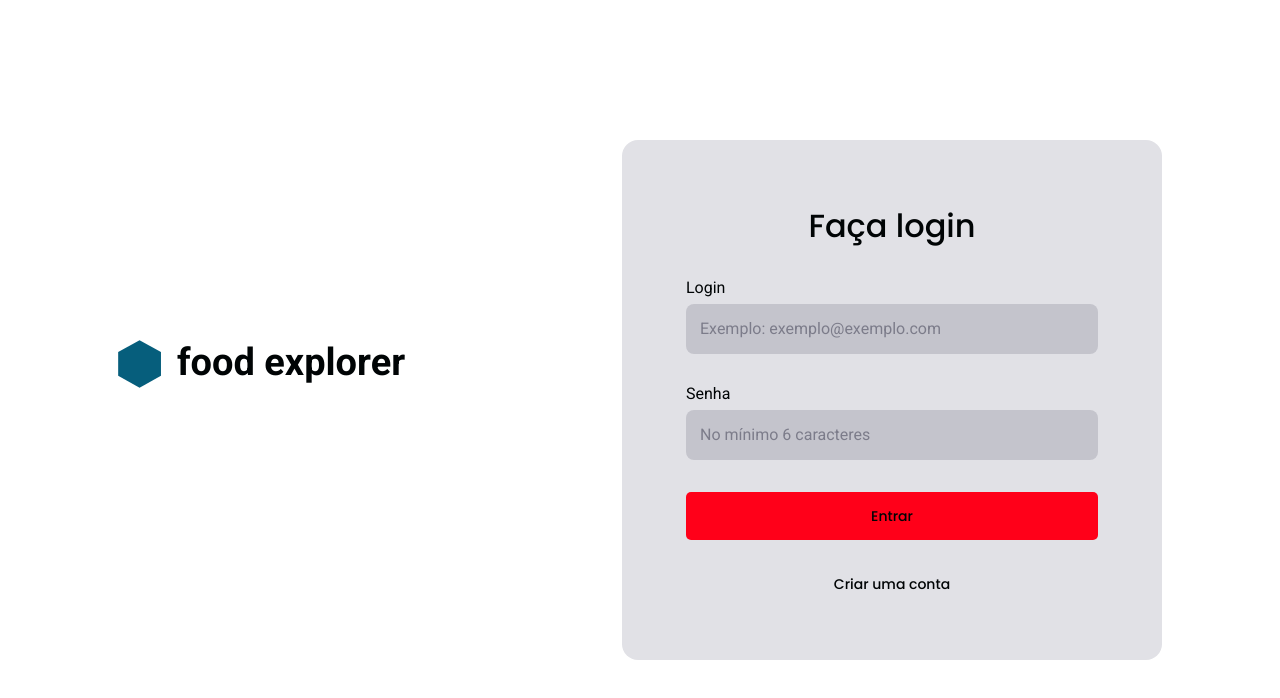
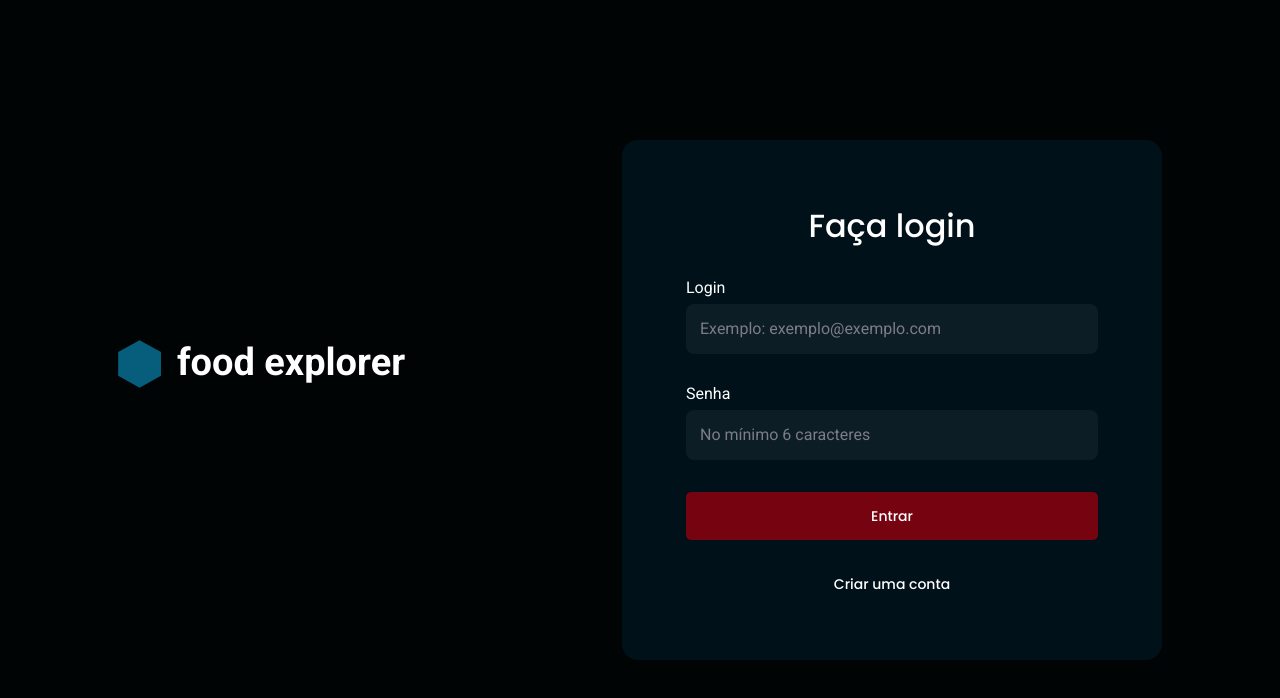
Before and after one commit to d3webdev/FoodExplorerFrontend, a React (Vite) app: page / in a window 1280 px wide. Shown: the top 698 px of the page. Built offline with nearby package versions, Linux system fonts and the light colour scheme; no server answers.

Commit message:
Ajusta configurações

```diff
--- a/src/components/Header/index.jsx
+++ b/src/components/Header/index.jsx
@@ -117,7 +117,7 @@ export function Header({ receipt = true }) {
                     value="theme"
                     onClick={() => handleTheme()}
                 >
-                    {themeStatus ? <FiMoon /> : <FiSun />}
+                    {themeStatus ? <FiSun /> : <FiMoon />}
                 </button>
                 <button className="btn-logout" onClick={() => handleSignOut()}>
                     <FiLogOut size={32} />
--- a/src/context/theme/themeChangeProvider.jsx
+++ b/src/context/theme/themeChangeProvider.jsx
@@ -6,7 +6,7 @@ import PropTypes from "prop-types";
 const ThemeChangeContext = createContext();
 
 const ThemeChangeProvider = ({ children }) => {
-    const [themeStatus, setThemeStatus] = useState(true);
+    const [themeStatus, setThemeStatus] = useState(false);
     const [initialized, setInitialized] = useState(false);
 
     const toggleTheme = useCallback(() => setThemeStatus((prev) => !prev), []);
--- a/src/pages/NewDish/index.jsx
+++ b/src/pages/NewDish/index.jsx
@@ -172,6 +172,7 @@ export function NewDish() {
                 setTags([]);
                 setNewTags('');
                 toast.success('Prato adicionado com sucesso!');
+                navigate('/');
             } catch (error) {
                 if (error.response) {
                     toast.error(error.response.data.message);
@@ -182,7 +183,7 @@ export function NewDish() {
         };
 
         dishId && imageFile && sendImage();
-    }, [imageFile, dishId]);
+    }, [imageFile, dishId, navigate]);
 
     return (
         <MainPage>
```
Also changed, not shown: 2 other files (tests, documents, lock files or other folders).
